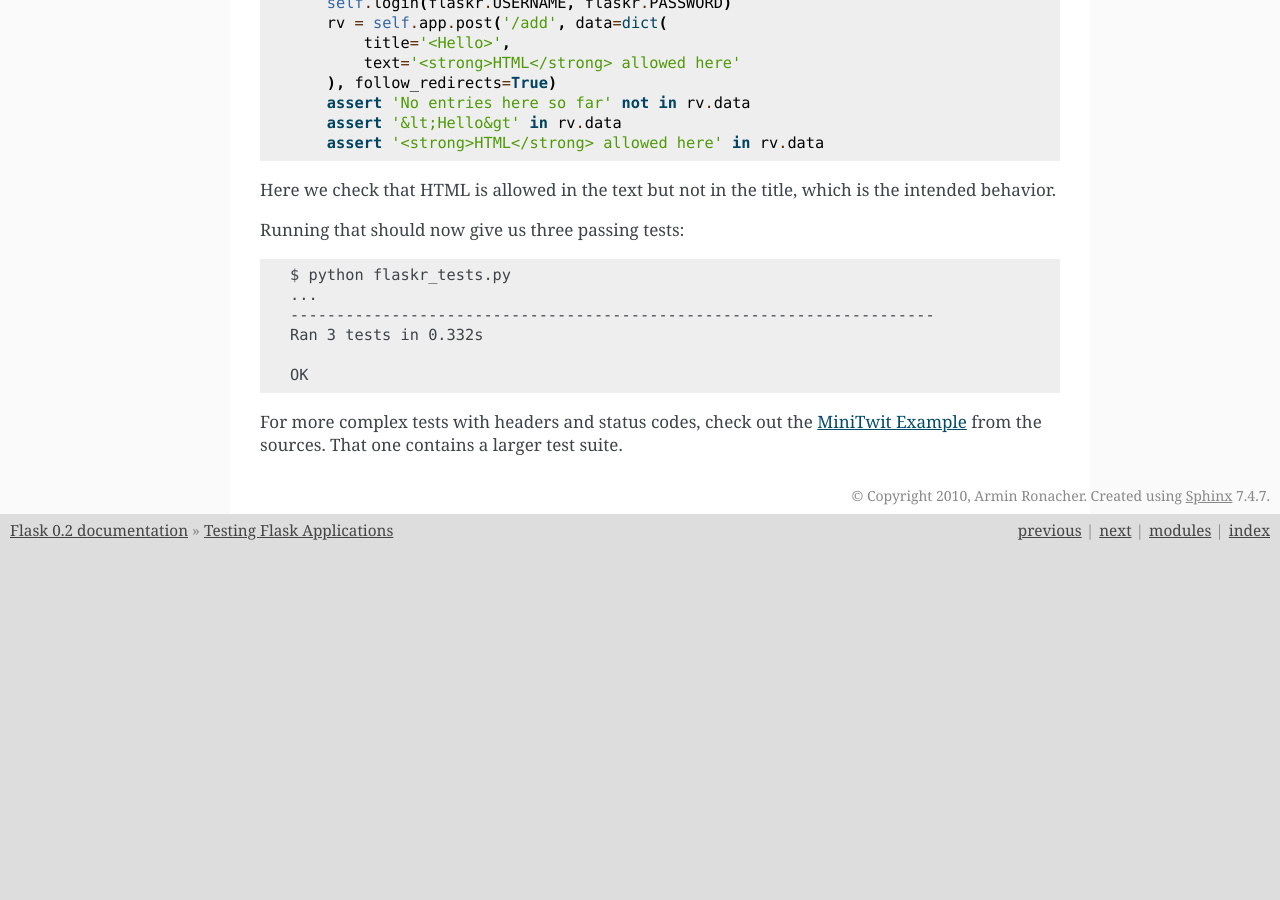
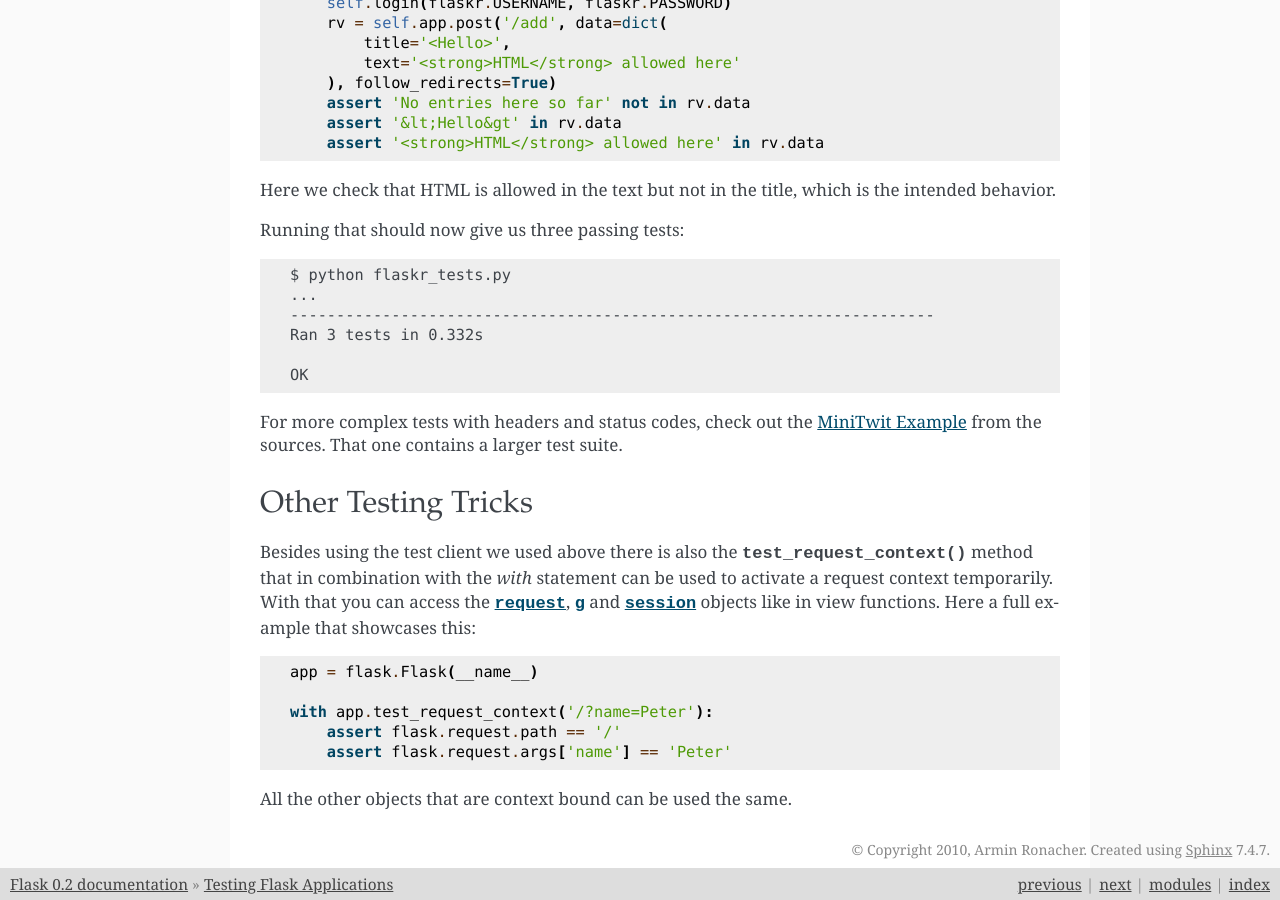
Before and after one commit to hrool/roby, a Sphinx documentation site: the page built from docs/testing.rst, in a window 1280 px wide and 900 px high, scrolled down 3212 px. Built offline with Sphinx 7.4.7, drawn with Linux system fonts in a browser that asks for light colours; before the commit the page ends 3758 px from its top, so only the background shows below that.

Commit message:
Added example for context bound objects to the testing docs.  This fixes #18

```diff
--- a/docs/testing.rst
+++ b/docs/testing.rst
@@ -195,3 +195,22 @@ suite.
 
 .. _MiniTwit Example:
    http://github.com/mitsuhiko/flask/tree/master/examples/minitwit/
+
+
+Other Testing Tricks
+--------------------
+
+Besides using the test client we used above there is also the
+:meth:`~flask.Flask.test_request_context` method that in combination with
+the `with` statement can be used to activate a request context
+temporarily.  With that you can access the :class:`~flask.request`,
+:class:`~flask.g` and :class:`~flask.session` objects like in view
+functions.  Here a full example that showcases this::
+
+    app = flask.Flask(__name__)
+
+    with app.test_request_context('/?name=Peter'):
+        assert flask.request.path == '/'
+        assert flask.request.args['name'] == 'Peter'
+
+All the other objects that are context bound can be used the same.
```
Also changed, not shown: docs/tutorial/testing.rst (+4 -5 lines), 2 other files.
